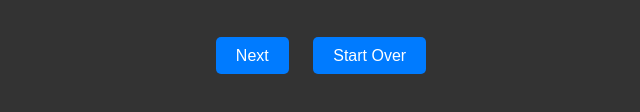
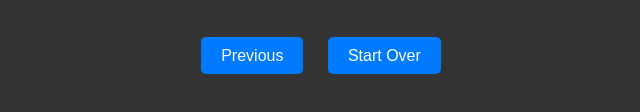
Before and after one commit to Hezam2018/MMP100, a plain HTML site: page Page3.htm in a window 1280 px wide. Shown: the part 368-480 px from the top of the page, without its empty margins (319-959 px from the left). Drawn offline with Linux system fonts and the light colour scheme.

Commit message:
Update Page3.htm

```diff
--- a/Page3.htm
+++ b/Page3.htm
@@ -37,7 +37,7 @@
 <body>
   <iframe width="560" height="315" src="https://www.youtube.com/embed/xS4go60EJEI?si=GHTbhotuK7FUgEnl" title="YouTube video player" frameborder="0" allow="accelerometer; autoplay; clipboard-write; encrypted-media; gyroscope; picture-in-picture" allowfullscreen></iframe>
 
-  <a href="Page3.htm">Next</a>
+  <a href="Page2.htm">Previous</a>
   <a href="index.htm">Start Over</a>
 
 </body>
```
